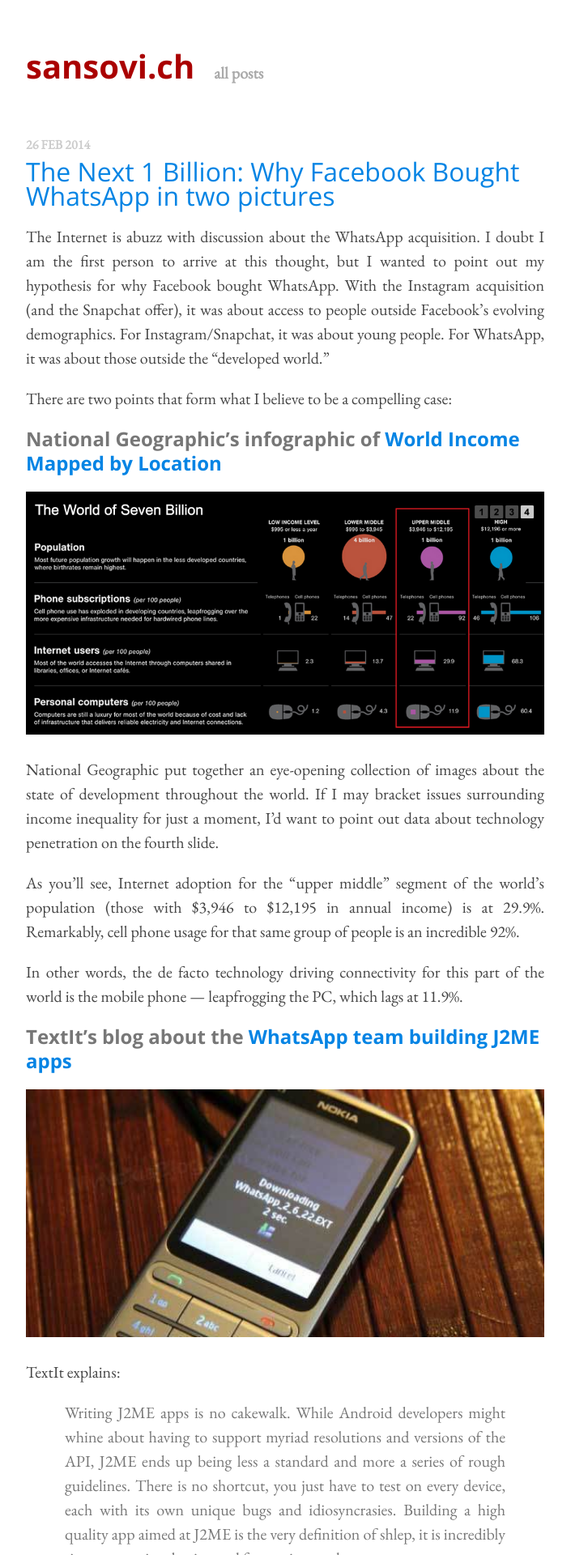
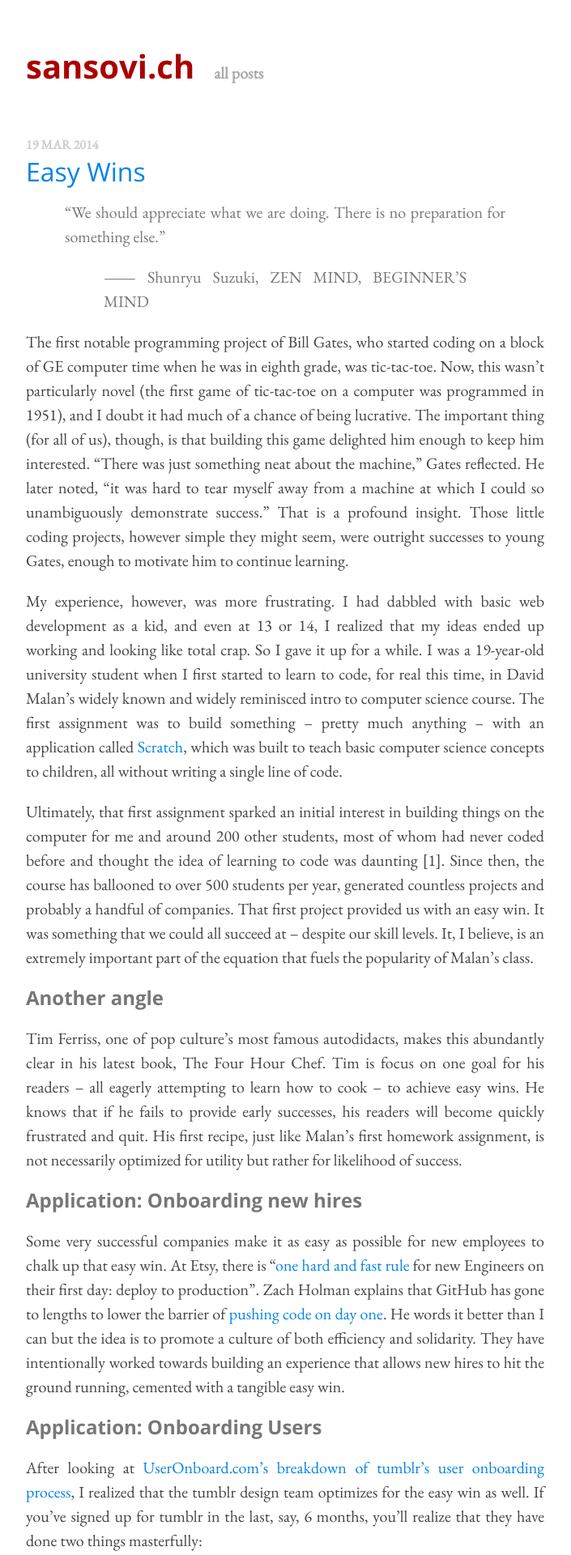
Before and after one commit to ssansovich/old-blog, a Jekyll site: the page built from index.html, in a window 1280 px wide. Shown: the top 1920 px of the page at 81% size, without its empty margins (288-993 px from the left). Built offline with Jekyll 4.4.1, drawn with Linux system fonts in a browser that asks for light colours; Markdown is read by kramdown in place of the engine named in the settings; some of the changed text lies outside the part shown.

Commit message:
adding easy wins post

```diff
--- a/_posts/2014-02-20-study-cs.markdown
+++ b/_posts/2014-02-20-study-cs.markdown
@@ -2,7 +2,6 @@
 layout: post
 title:  "Why Everyone Should Study Computer Science"
 date:   2014-02-20 14:52:17
-categories: learning
 ---
 
 I imagine there is a strong positive correlation between those who chose to study a foreign language and those who to travel to places where the native language is not the one they studied in high school. In other words, I mean that exposure to a foreign language dramatically increases a person’s willingness to navigate a foreign culture.
--- /dev/null
+++ b/_posts/2014-03-19-easy-wins.markdown
@@ -0,0 +1,39 @@
+---
+layout: post
+title:  "Easy Wins"
+date:   2014-03-19 15:22:00
+---
+
+> “We should appreciate what we are doing. There is no preparation for something else.”
+> > ― Shunryu Suzuki, ZEN MIND, BEGINNER'S MIND
+
+The first notable programming project of Bill Gates, who started coding on a block of GE computer time when he was in eighth grade, was tic-tac-toe. Now, this wasn’t particularly novel (the first game of tic-tac-toe on a computer was programmed in 1951), and I doubt it had much of a chance of being lucrative. The important thing (for all of us), though, is that building this game delighted him enough to keep him interested. "There was just something neat about the machine," Gates reflected. He later noted, “it was hard to tear myself away from a machine at which I could so unambiguously demonstrate success.” That is a profound insight. Those little coding projects, however simple they might seem, were outright successes to young Gates, enough to motivate him to continue learning.
+
+My experience, however, was more frustrating. I had dabbled with basic web development as a kid, and even at 13 or 14, I realized that my ideas ended up working and looking like total crap. So I gave it up for a while. I was a 19-year-old university student when I first started to learn to code, for real this time, in David Malan’s widely known and widely reminisced intro to computer science course. The first assignment was to build something – pretty much anything – with an application called [Scratch][scratch], which was built to teach basic computer science concepts to children, all without writing a single line of code.
+
+Ultimately, that first assignment sparked an initial interest in building things on the computer for me and around 200 other students, most of whom had never coded before and thought the idea of learning to code was daunting [1]. Since then, the course has ballooned to over 500 students per year, generated countless projects and probably a handful of companies. That first project provided us with an easy win. It was something that we could all succeed at – despite our skill levels. It, I believe, is an extremely important part of the equation that fuels the popularity of Malan’s class.
+
+### Another angle
+Tim Ferriss, one of pop culture’s most famous autodidacts, makes this abundantly clear in his latest book, The Four Hour Chef. Tim is focus on one goal for his readers – all eagerly attempting to learn how to cook – to achieve easy wins. He knows that if he fails to provide early successes, his readers will become quickly frustrated and quit. His first recipe, just like Malan’s first homework assignment, is not necessarily optimized for utility but rather for likelihood of success.
+
+### Application: Onboarding new hires
+Some very successful companies make it as easy as possible for new employees to chalk up that easy win. At Etsy, there is “[one hard and fast rule][etsy] for new Engineers on their first day: deploy to production”. Zach Holman explains that GitHub has gone to lengths to lower the barrier of [pushing code on day one][github]. He words it better than I can but the idea is to promote a culture of both efficiency and solidarity. They have intentionally worked towards building an experience that allows new hires to hit the ground running, cemented with a tangible easy win.
+
+### Application: Onboarding Users
+After looking at [UserOnboard.com’s breakdown of tumblr’s user onboarding process][useronboarding.com], I realized that the tumblr design team optimizes for the easy win as well. If you’ve signed up for tumblr in the last, say, 6 months, you’ll realize that they have done two things masterfully:
+
+1. Clearly defined the easy win: “Find blogs. Follow five.”
+2. Dramatically reduced the friction for a new user to succeed.
+
+The “easy win” is to provide them with new content immediately. This quite obviously is much easier than expecting someone to write a blog post.
+
+### Conclusion
+In both of these cases, the feeling of success and satisfaction is what drives engagement. By focusing on the probability rather than the magnitude of a win, you increase the chance for success and give people a taste of what your product can deliver, whether it is a CS course, a book, or a webapp. Conversely, you reduce the risk of frustration, which is what ultimately drives churn. It’s an easy win-win.
+
+
+[1] Malan and the teaching staff had conducted a survey to collect this information. I don’t have the data or remember the exact numbers, but at least a plurality had no previous coding experience.
+
+[scratch]: scratch.mit.edu
+[etsy]: http://codeascraft.com/2012/03/13/making-it-virtually-easy-to-deploy-on-day-one/
+[github]: http://zachholman.com/posts/scaling-github-employees/
+[useronboarding.com]: http://www.useronboard.com/how-tumblr-onboards-new-users/
--- a/css/main.css
+++ b/css/main.css
@@ -123,6 +123,11 @@
 
 img { width: 100%;}
 
+ol > li {
+  margin-left:1.4em;
+  padding-left:0.2em;
+}
+
 .footer {
   font-size: 80%;
   color: #666;
@@ -165,6 +170,7 @@
 
 .post ul, .post ol {
   margin-left: 1.35em;
+  width:100%;
 }
 
 .post code {
```
Also changed, not shown: 6 other files.
